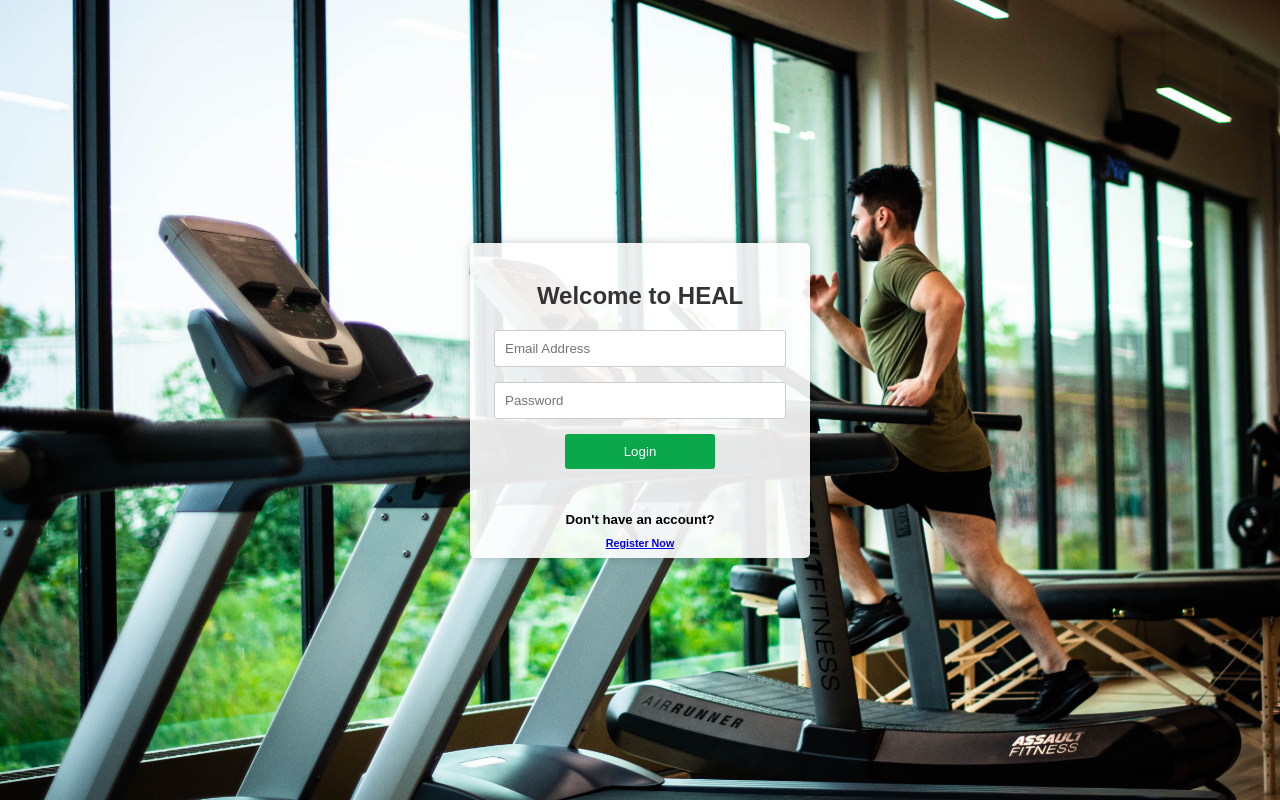
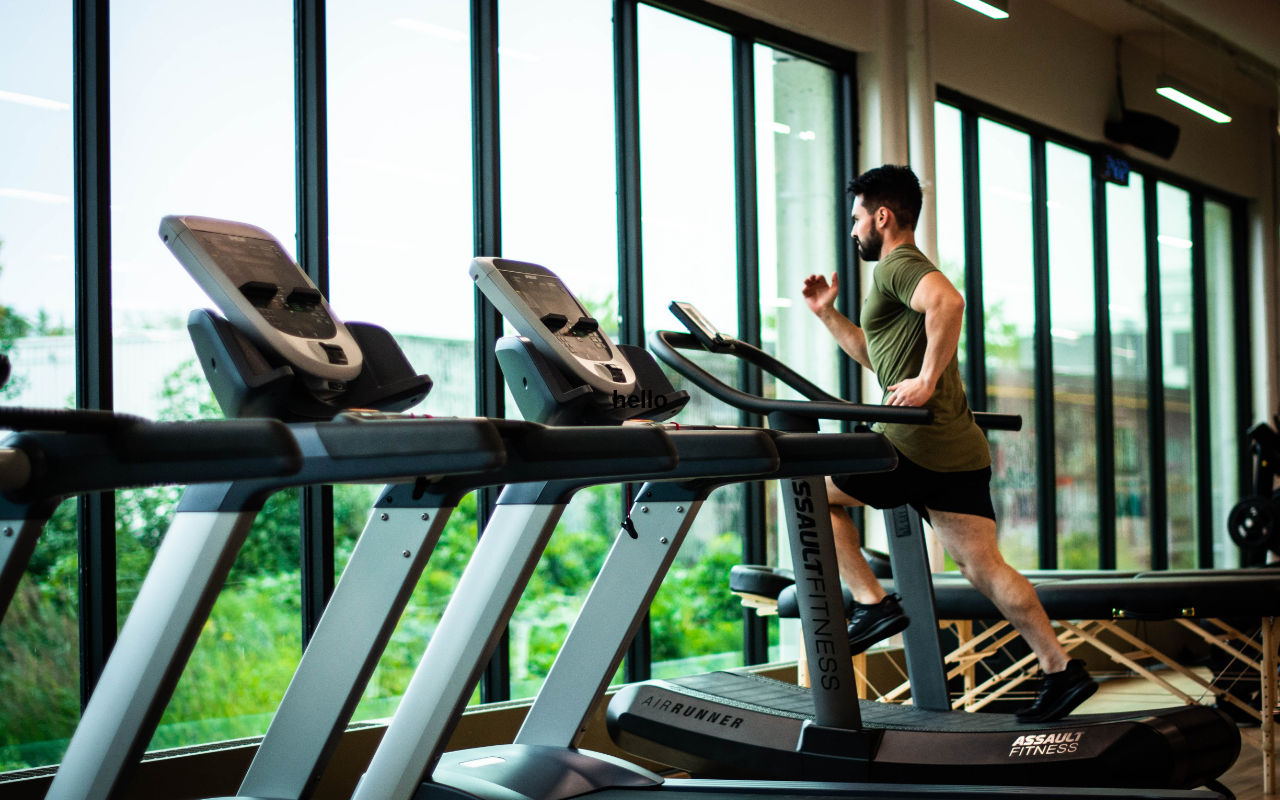
Before and after one commit to steventdn/heal-cpp, a React (Create React App) app: page /registration in a window 1280 px wide. Built offline with nearby package versions, Linux system fonts and the light colour scheme.

Commit message:
foundation for multipage routing + reorganized

```diff
--- a/src/App.js
+++ b/src/App.js
@@ -1,22 +1,19 @@
 import React from 'react';
-import { BrowserRouter as Router, Switch, Route } from 'react-router-dom';
-import Login from './components/login';
-import Registration from './components/registration';
+import './App.css';
+import {Route, Routes, Link} from 'react-router-dom'
+import Login from './pages/login.js';
+import Registration from './pages/registration.js';
+
+
 
 function App() {
   return (
-    <Router>
-      <div className="App">
-        <Switch>
-          <Route path="/registration">
-            <Registration />
-          </Route>
-          <Route path="/">
-            <Login />
-          </Route>
-        </Switch>
-      </div>
-    </Router>
+    <div className="App">
+      <Routes>
+        <Route path = "/login" element={<Login/>}></Route>
+        <Route path = "/registration" element={<Registration/>}></Route>
+      </Routes>
+    </div>
   );
 }
 
--- a/src/components/registration.js
+++ /dev/null
@@ -1,40 +0,0 @@
-import React, { useState } from 'react';
-import { Link } from 'react-router-dom';
-function Registration(){
-
-          // use states
-          const[firstName, setfirstName] = useState('');
-          const[lastName, setLastName] = useState('');
-          const[email, setEmail] = useState('');
-          const[password, setPassword] = useState('');
-
-          return(
-                    <div className="login-container">
-                    <h2>Welcome to HEAL</h2>
-                    <input
-                      type="text"
-                      placeholder="Email Address"
-                      className="login-input"
-                      value={email}
-                      onChange={(e) => setEmail(e.target.value)}
-                    />
-                    <input
-                      type="password"
-                      placeholder="Password"
-                      className="login-input"
-                      value={password}
-                      onChange={(e) => setPassword(e.target.value)}
-                    />
-                    <button className="login-button">
-                      Login
-                    </button>
-                    <h5>Don't have an account?</h5>
-                      <Link to="/registration">  {/* Use React Router's Link component */}
-                        <h6>Register Now</h6>
-                      </Link>
-                  </div>
-          );
-
-
-}
-export default Registration;
--- a/src/index.js
+++ b/src/index.js
@@ -3,11 +3,14 @@ import ReactDOM from 'react-dom/client';
 import './index.css';
 import App from './App';
 import reportWebVitals from './reportWebVitals';
+import { BrowserRouter } from 'react-router-dom';
 
 const root = ReactDOM.createRoot(document.getElementById('root'));
 root.render(
   <React.StrictMode>
-    <App />
+    <BrowserRouter>
+      <App />
+    </BrowserRouter>
   </React.StrictMode>
 );
 
--- a/src/components/login.js
+++ b/src/pages/login.js
@@ -1,6 +1,6 @@
 import React, { useState } from 'react';
 import { Link } from 'react-router-dom';
-import './login.css'; // Import the CSS file
+import '../styles/login.css'; // Import the CSS file
 
 
 function Login() {
@@ -19,7 +19,7 @@ function Login() {
             setUsername('');
             setPassword('');
     */
-    setUsername('');
+    setEmail('');
     setPassword('');
   };
 
@@ -44,7 +44,7 @@ function Login() {
         Login
       </button>
       <h5>Don't have an account?</h5>
-        <Link to="/registration">  {/* Use React Router's Link component */}
+      <Link to="/registration">  {/* Use React Router's Link component */}
           <h6>Register Now</h6>
         </Link>
     </div>
--- /dev/null
+++ b/src/pages/registration.js
@@ -0,0 +1,21 @@
+import React, { useState } from 'react';
+import { Link } from 'react-router-dom';
+import '../styles/registration.css'; // Import the CSS file
+
+function Registration(){
+
+          // use states
+          const[firstName, setfirstName] = useState('');
+          const[lastName, setLastName] = useState('');
+          const[email, setEmail] = useState('');
+          const[password, setPassword] = useState('');
+
+          return(
+            <div>
+              <h2>hello</h2>
+            </div>
+          );
+
+
+}
+export default Registration;
```
Also changed, not shown: src/styles/login.css (renamed from src/components/login.css), src/styles/registration.css (renamed from src/components/registration.css).
